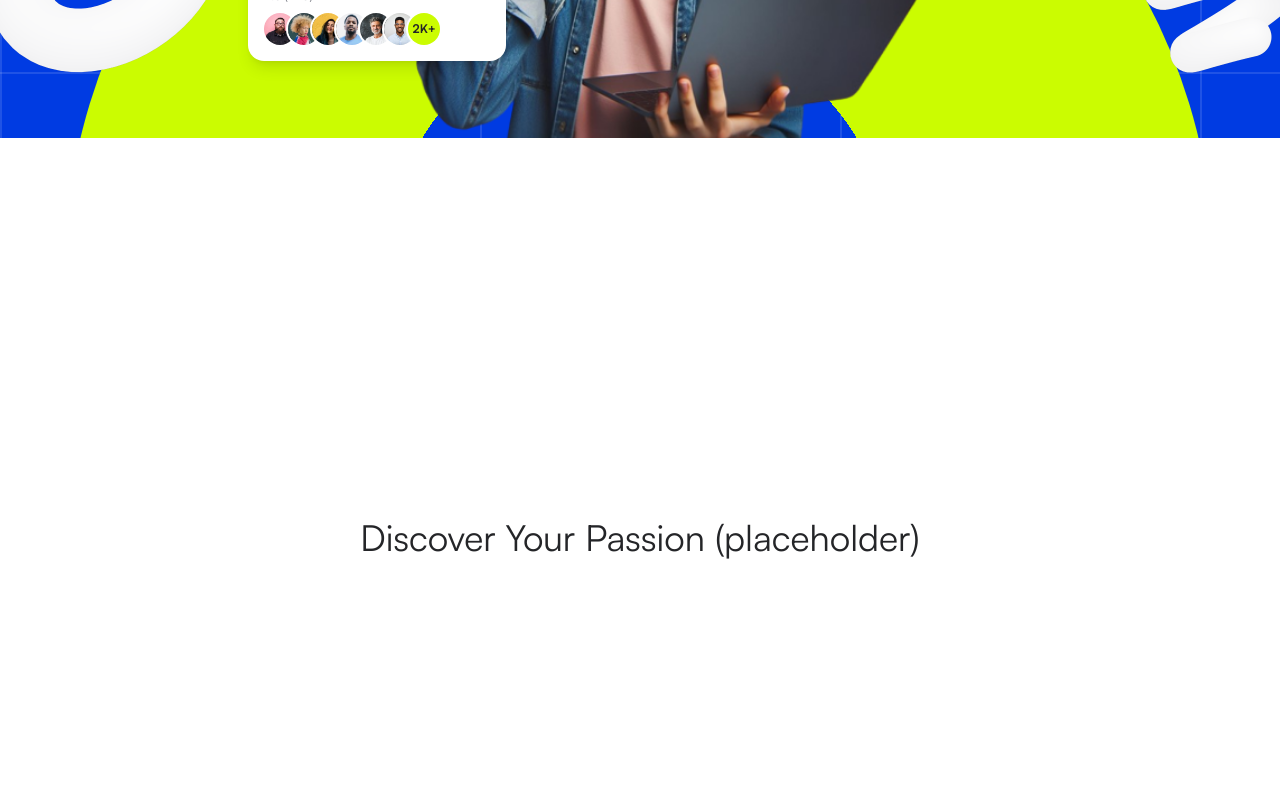
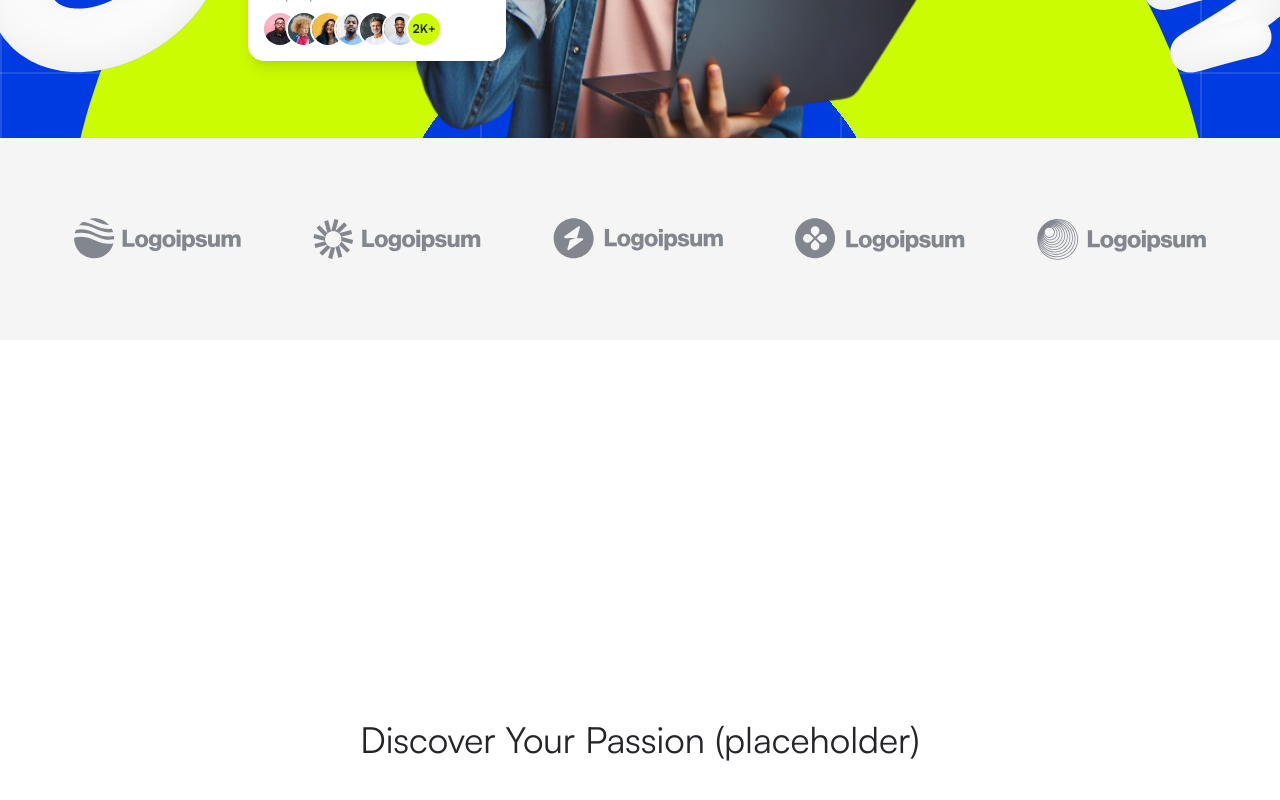
Before and after one commit to aliridowan/bytespace, a Next.js app: page / in a window 1280 px wide. Shown: the part 888-1688 px from the top of the page. Built offline with nearby package versions, Linux system fonts and the light colour scheme.

Commit message:
feat: add partner logos strip

```diff
--- a/src/app/page.tsx
+++ b/src/app/page.tsx
@@ -1,4 +1,5 @@
 import { Hero } from "@/components/sections/hero/Hero";
+import { Partners } from "@/components/sections/partners/Partners";
 
 // Landing page. Sections are added one by one; each remaining placeholder has the id the navbar
 // scroll-spy watches and will be replaced by the real section.
@@ -8,6 +9,7 @@ export default function Home() {
   return (
     <main>
       <Hero />
+      <Partners />
 
       <section
         id="courses"
--- /dev/null
+++ b/src/components/sections/partners/Partners.tsx
@@ -0,0 +1,37 @@
+import Image from "next/image";
+import { Container } from "@/components/ui/Container";
+import { partners } from "@/data/partners";
+
+// Figma "Frame 2": light grey strip (1440 × 202) with one row of logos,
+// 80px above and below, 72px between logos.
+//
+// The row wraps on smaller screens (one line from 1024px, 3 + 2 on tablets, 2 + 2 + 1 on
+// phones), so there's no JavaScript and no horizontal scroll. The 72px gap only fits
+// from 1280px; below that it's 24px, which is what lets all five fit on one line at 1024px.
+export function Partners() {
+  return (
+    <section className="bg-neutral-50 py-20">
+      <Container>
+        {/* No visible heading in the design; this tells screen reader users what the logos are */}
+        <h2 className="sr-only">Our partners</h2>
+
+        <ul className="flex flex-wrap items-center justify-center gap-6 xl:gap-x-18">
+          {partners.map((partner) => (
+            <li key={partner.src}>
+              {/* 32px tall on phones (width follows the aspect ratio from width/height).
+                  From md up no size classes: the width/height attributes give the Figma size
+                  and reserve the space before the SVG loads, so nothing jumps. */}
+              <Image
+                src={partner.src}
+                alt={partner.alt}
+                width={partner.width}
+                height={partner.height}
+                className="max-md:h-8 max-md:w-auto"
+              />
+            </li>
+          ))}
+        </ul>
+      </Container>
+    </section>
+  );
+}
--- /dev/null
+++ b/src/data/partners.ts
@@ -0,0 +1,16 @@
+export type PartnerLogo = {
+  src: string;
+  alt: string;
+  width: number;
+  height: number;
+};
+
+// Partner logos under the Hero. Sizes are the SVGs' own sizes from Figma.
+// "Logoipsum" is the placeholder brand used in the design.
+export const partners: PartnerLogo[] = [
+  { src: "/icons/partners/partner-1.svg", alt: "Logoipsum", width: 167, height: 41 },
+  { src: "/icons/partners/partner-2.svg", alt: "Logoipsum", width: 168, height: 41 },
+  { src: "/icons/partners/partner-3.svg", alt: "Logoipsum", width: 170, height: 41 },
+  { src: "/icons/partners/partner-4.svg", alt: "Logoipsum", width: 170, height: 41 },
+  { src: "/icons/partners/partner-5.svg", alt: "Logoipsum", width: 169, height: 42 },
+];
```
